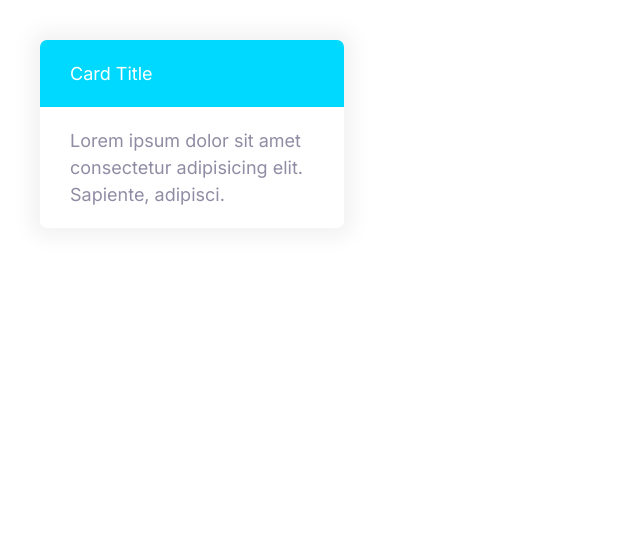
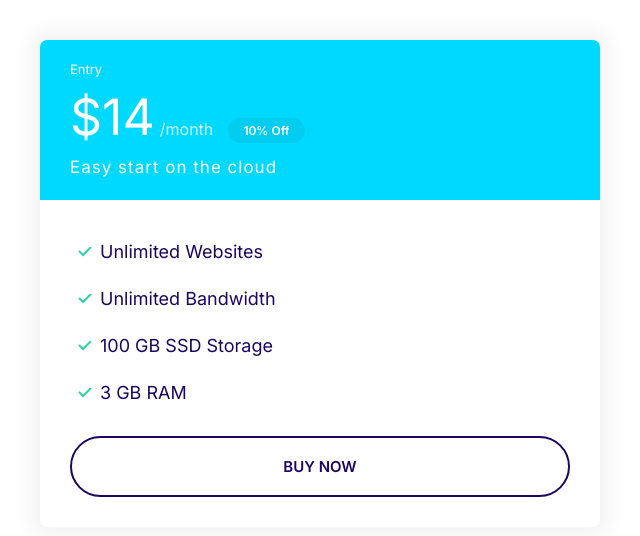
Before and after one commit to yancesario97/moshify, a plain HTML site: page index.html in a window 1280 px wide. Shown: the whole page, without its empty margins (0-640 px from the left). Drawn offline with Linux system fonts and the light colour scheme.

Commit message:
Added plans.

```diff
--- a/css/styles.css
+++ b/css/styles.css
@@ -116,6 +116,7 @@ a{
 
 .badge--small{
     font-size: 1.6rem;
+    padding: .5rem 1.5rem;
 }
 
 @media screen and (min-width: 1024px){
@@ -299,3 +300,55 @@ a{
     background-color: var(--color-secondary);
     color: #fff;
 }
+
+.card--secondary .badge--secondary{
+    background-color: #02cdf1;
+}
+
+/* Plans */
+.plan__name{
+    color: #fff;
+    margin: 0;
+    font-weight: 500;
+    font-size: 2.4rem;
+}
+
+.plan__price{
+    font-size: 6rem;
+}
+
+.plan__billing-cycle{
+    font-size: 2.4rem;
+    font-weight: 300;
+    opacity: .8;
+    margin-right: 1rem;
+}
+
+.plan__description{
+    font-size: 2rem;
+    font-weight: 300;
+    letter-spacing: 1px;
+    display: block;
+}
+
+.plan .list__item{
+    margin-bottom: 2rem;
+}
+
+@media screen and (min-width: 1024px){
+    .plan__name{
+        font-size: 1.3rem;
+    }
+
+    .plan__price{
+        font-size: 5rem;
+    }
+
+    .plan__billing-cycle{
+        font-size: 1.6rem;
+    }
+
+    .plan__description{
+        font-size: 1.7rem;
+    }
+}
--- a/index.html
+++ b/index.html
@@ -15,12 +15,25 @@
     <link rel="stylesheet" href="css/styles.css" />
   </head>
   <body>
-    <div style="width: 30%; padding: 4rem">
-      <div class="card card--secondary">
-        <header class="card__header">Card Title</header>
-        <div class="card__body">
-          Lorem ipsum dolor sit amet consectetur adipisicing elit. Sapiente,
-          adipisci.
+    <div style="width: 50%; padding: 4rem">
+      <div class="plan">
+        <div class="card card--secondary">
+          <header class="card__header">
+            <h3 class="plan__name">Entry</h3>
+            <span class="plan__price">$14</span>
+            <span class="plan__billing-cycle">/month</span>
+            <span class="badge badge--secondary badge--small">10% Off</span>
+            <span class="plan__description">Easy start on the cloud</span>
+          </header>
+          <div class="card__body">
+            <ul class="list list--tick">
+              <li class="list__item">Unlimited Websites</li>
+              <li class="list__item">Unlimited Bandwidth</li>
+              <li class="list__item">100 GB SSD Storage</li>
+              <li class="list__item">3 GB RAM</li>
+            </ul>
+            <button class="btn btn--outline btn--block">Buy now</button>
+          </div>
         </div>
       </div>
     </div>
```
Also changed, not shown: Components/plans.html (added, +22 -0 lines).
